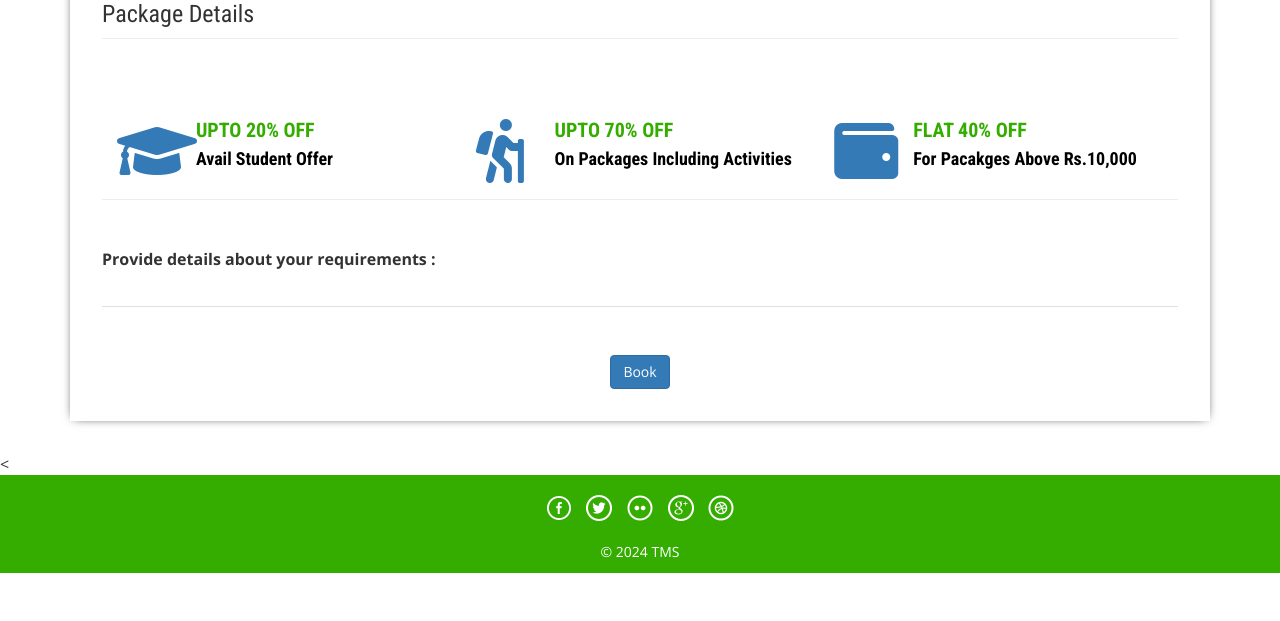
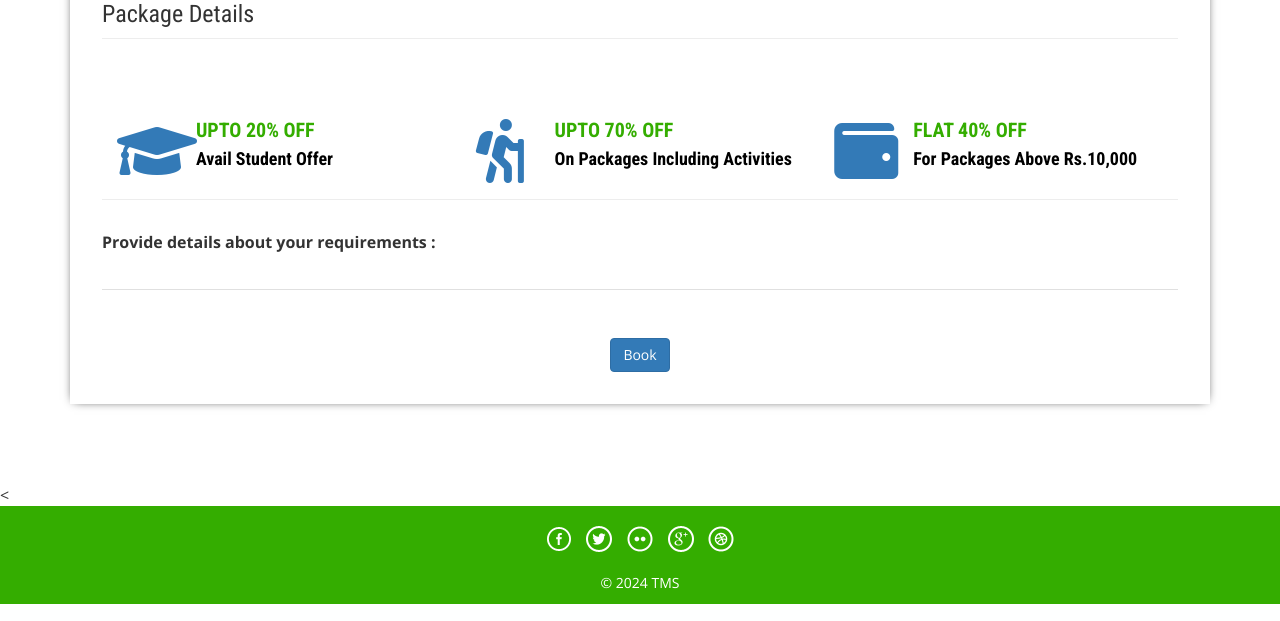
Before and after one commit to Ghamani121/onlinetourism, a PHP site: page /package-details.php?pkgid=1 in a window 1280 px wide. Shown: the part 728-1349 px from the top of the page. Run offline with PHP 8.4, Linux system fonts and the light colour scheme; the visitor is signed in with stand-in values (Sample User, id 1); tables that the repository leaves empty or names only in its code hold one stand-in row (values such as "Sample post"); data that the repository does not hold is empty.

Commit message:
finishing touches

```diff
--- a/source/tms/admin/css/table-style.css
+++ b/source/tms/admin/css/table-style.css
@@ -20,7 +20,7 @@
   }
 }
 
-code {
+code{
 	background: #ececec;
     border-radius: 5px;
     color: #808080;
--- a/source/tms/package-details.php
+++ b/source/tms/package-details.php
@@ -45,7 +45,6 @@
 <link href='//fonts.googleapis.com/css?family=Oswald' rel='stylesheet' type='text/css'>
 <link href="css/font-awesome.css" rel="stylesheet">
 <link href="https://cdnjs.cloudflare.com/ajax/libs/font-awesome/5.15.3/css/all.min.css" rel="stylesheet">
-
 <!-- Custom Theme files -->
 <script src="js/jquery-1.12.0.min.js"></script>
 <script src="js/bootstrap.min.js"></script>
@@ -138,16 +137,14 @@
 		<h3>Package Details</h3>
 				<p style="padding-top: 1%"><?php echo htmlentities($result->PackageDetails);?></p>
 				<div class="rupes">
-		<div class="col-md-4 rupes-left wow fadeInDown animated animated" data-wow-delay=".5s" style="visibility: visible; animation-delay: 0.5s; animation-name: fadeInDown;">
+		    <div class="col-md-4 rupes-left wow fadeInDown animated animated" data-wow-delay=".5s" style="visibility: visible; animation-delay: 0.5s; animation-name: fadeInDown;">
 			<div class="rup-left">
 				<a href=""><i class="fas fa-graduation-cap fa-4x"></i></a>
 			</div>
 			<div class="rup-rgt">
 				<h3>UPTO 20% OFF</h3>
 				<h4><a href="">Avail Student Offer</a></h4>
-
 			</div>
-				<div class="clearfix"></div>
 		</div>
 		<div class="col-md-4 rupes-left wow fadeInDown animated animated" data-wow-delay=".5s" style="visibility: visible; animation-delay: 0.5s; animation-name: fadeInDown;">
 			<div class="rup-left">
@@ -158,7 +155,6 @@
 				<h4><a href="">On Packages Including Activities</a></h4>
 
 			</div>
-				<div class="clearfix"></div>
 		</div>
 		<div class="col-md-4 rupes-left wow fadeInDown animated animated" data-wow-delay=".5s" style="visibility: visible; animation-delay: 0.5s; animation-name: fadeInDown;">
 			<div class="rup-left">
@@ -166,11 +162,14 @@
 			</div>
 			<div class="rup-rgt">
 				<h3>FLAT 40% OFF</h3>
-				<h4><a href="">For Pacakges Above Rs.10,000</a></h4>
+				<h4><a href="">For Packages Above Rs.10,000</a></h4>
 			</div>
 		</div>
 	</div>
-		<li class="spe" style="list-style: none;">
+	<div class="selectroom_to">
+			<div class="selectroom-info animated wow fadeInUp animated" data-wow-duration="1200ms" data-wow-delay="500ms" style="visibility: visible; animation-duration: 1200ms; animation-delay: 500ms; animation-name: fadeInUp; margin-top: -70px">
+				<ul>
+				<li class="spe" style="list-style: none;">
     				<label class="inputLabel" style="color: #; display: block; margin-bottom: 5px;">Provide details about your requirements :</label>
     				<input class="special" type="text" name="comment" required="" style="display: block; margin: 0 auto; padding: 5px;">
 				</li>
@@ -183,9 +182,14 @@
         				<a href="#" data-toggle="modal" data-target="#myModal4" class="btn-primary btn">Book</a>
     				</li>
 				<?php } ?>
-		<div class="clearfix"></div>
-<?php }} ?>
+				<div class="clearfix"></div>
+				</ul>
+			</div>
+		</div>
 </div>
+
+		</form>
+<?php }} ?>	</div>
 </div>
 <!--- /selectroom ---->
 <<!--- /footer-top ---->
```
